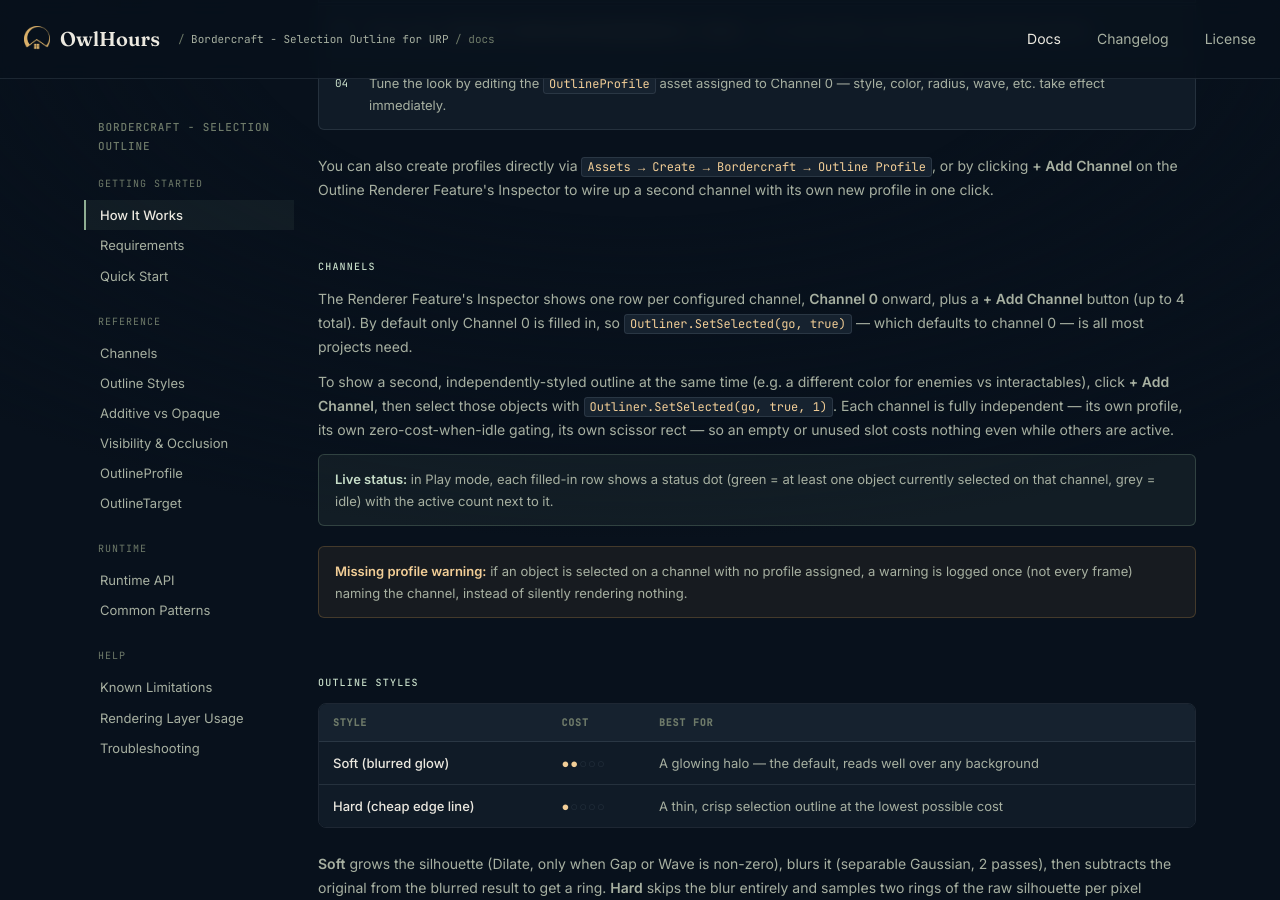
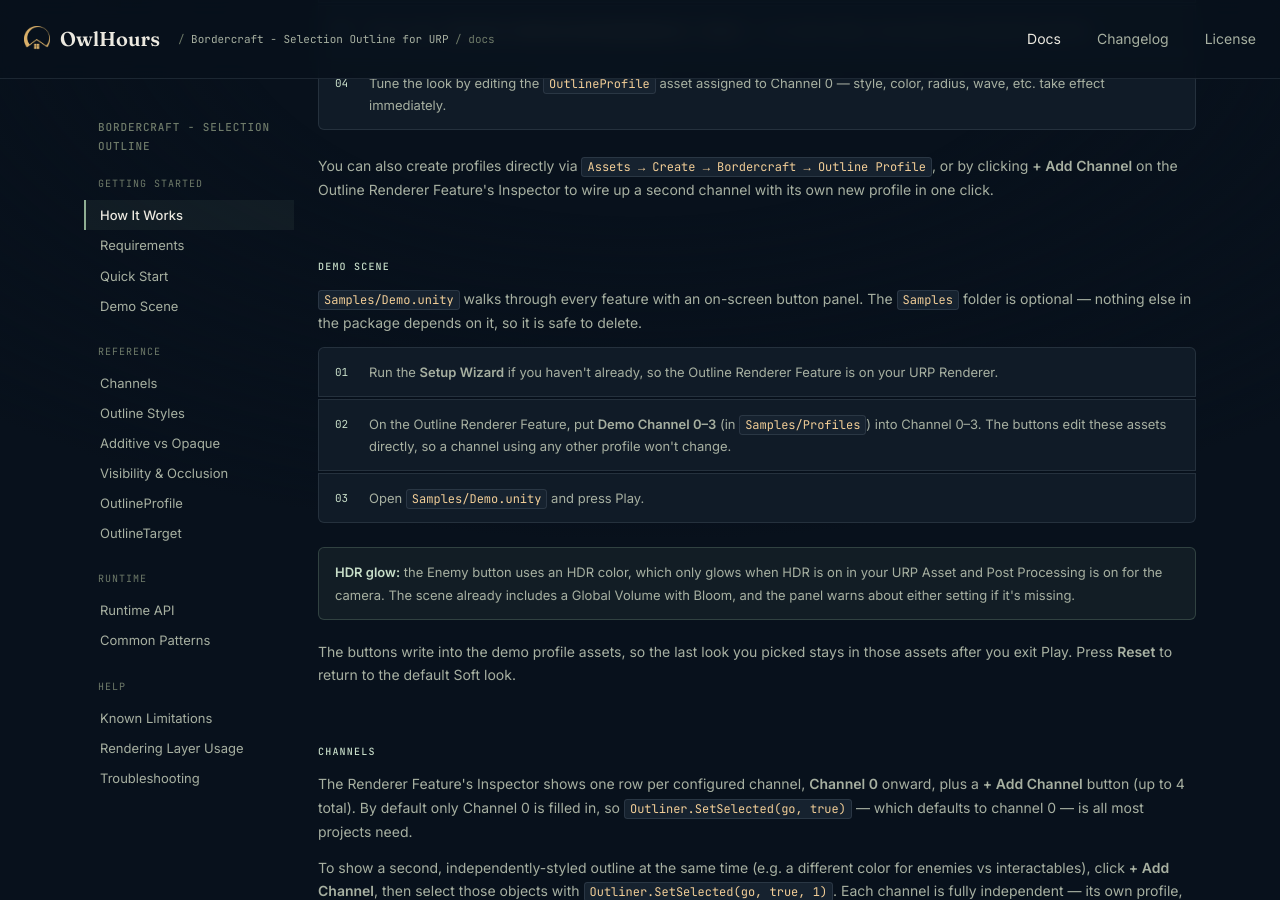
Before and after one commit to owlhoursspace/owlhourspace.github.io, a Jekyll site: the page tools/bordercraft-selection-outline-urp/docs/index.html, which Jekyll copies as it is, in a window 1280 px wide and 900 px high, scrolled down 1359 px. Built offline with Jekyll 4.4.1, drawn with Linux system fonts in a browser that asks for light colours; some of the changed text lies outside the part shown.

Commit message:
Document Bordercraft demo scene and runtime wave speed
Add a Demo Scene section with setup steps, correct the waveSpeed unit to radians per second, note it can change at runtime, and rewrite the Editor wave limitation to match what actually happens: it advances only while the view repaints.

Co-Authored-By: Claude Opus 5 <noreply@anthropic.com>

```diff
--- a/tools/bordercraft-selection-outline-urp/changelog/index.html
+++ b/tools/bordercraft-selection-outline-urp/changelog/index.html
@@ -279,7 +279,7 @@
         <div class="item-list">
           <div class="item"><strong>Additive or Opaque</strong> blending — a glowing highlight that lets the background show through, or a solid painted line that fully replaces it. See the docs for when to use which.</div>
           <div class="item"><strong>Gap</strong> — push the outline out from the object's edge instead of sitting flush against it.</div>
-          <div class="item"><strong>Wave</strong> — animate the outline's distance from the edge in a wave that travels around the object, with an optional stop-motion "stepped" mode instead of flowing smoothly.</div>
+          <div class="item"><strong>Wave</strong> — animate the outline's distance from the edge in a wave that travels around the object, with an optional stop-motion "stepped" mode instead of flowing smoothly. Wave speed can be changed while the game runs, so an outline can race like a heartbeat and settle back down smoothly.</div>
           <div class="item"><strong>Thickness Variation</strong> (Hard style) — make the line's own thickness vary unevenly around the outline instead of staying constant.</div>
           <div class="item"><strong>Visibility</strong> — show the outline through anything in front of the target (X-ray), let it be occluded normally, or show it <em>only</em> where something is covering the target, so it fades in as a character walks behind a wall and vanishes again in the clear.</div>
         </div>
@@ -301,6 +301,7 @@
         <div class="change-group-title">Included</div>
         <div class="item-list">
           <div class="item">A default outline profile ready to use out of the box — add the feature and it just works, no setup required.</div>
+          <div class="item">A <strong>demo scene</strong> with an on-screen button panel that walks through every style, shape, visibility mode and channel, plus a glowing enemy outline and a heartbeat that speeds up and slows down.</div>
         </div>
       </div>
     </div>
--- a/tools/bordercraft-selection-outline-urp/docs/index.html
+++ b/tools/bordercraft-selection-outline-urp/docs/index.html
@@ -266,6 +266,7 @@
       <a class="aside-link" href="#how-it-works">How It Works</a>
       <a class="aside-link" href="#requirements">Requirements</a>
       <a class="aside-link" href="#quick-start">Quick Start</a>
+      <a class="aside-link" href="#demo-scene">Demo Scene</a>
     </div>
     <div class="aside-section">
       <div class="aside-label">Reference</div>
@@ -329,6 +330,17 @@
       <div class="step"><span class="step-num">04</span><span>Tune the look by editing the <code>OutlineProfile</code> asset assigned to Channel 0 — style, color, radius, wave, etc. take effect immediately.</span></div>
     </div>
     <p>You can also create profiles directly via <code>Assets → Create → Bordercraft → Outline Profile</code>, or by clicking <strong>+ Add Channel</strong> on the Outline Renderer Feature's Inspector to wire up a second channel with its own new profile in one click.</p>
+
+    <!-- DEMO SCENE -->
+    <h2 id="demo-scene">Demo Scene</h2>
+    <p><code>Samples/Demo.unity</code> walks through every feature with an on-screen button panel. The <code>Samples</code> folder is optional — nothing else in the package depends on it, so it is safe to delete.</p>
+    <div class="steps">
+      <div class="step"><span class="step-num">01</span><span>Run the <strong>Setup Wizard</strong> if you haven't already, so the Outline Renderer Feature is on your URP Renderer.</span></div>
+      <div class="step"><span class="step-num">02</span><span>On the Outline Renderer Feature, put <strong>Demo Channel 0–3</strong> (in <code>Samples/Profiles</code>) into Channel 0–3. The buttons edit these assets directly, so a channel using any other profile won't change.</span></div>
+      <div class="step"><span class="step-num">03</span><span>Open <code>Samples/Demo.unity</code> and press Play.</span></div>
+    </div>
+    <div class="note"><strong>HDR glow:</strong> the Enemy button uses an HDR color, which only glows when HDR is on in your URP Asset and Post Processing is on for the camera. The scene already includes a Global Volume with Bloom, and the panel warns about either setting if it's missing.</div>
+    <p>The buttons write into the demo profile assets, so the last look you picked stays in those assets after you exit Play. Press <strong>Reset</strong> to return to the default Soft look.</p>
 
     <!-- CHANNELS -->
     <h2 id="channels">Channels</h2>
@@ -398,7 +410,7 @@
           <tr><td><code>gap</code></td><td>int</td><td>0–32</td><td>Pushes the outline out from the edge by this many texels instead of sitting flush against it (also 1080p-calibrated)</td></tr>
           <tr><td><code>waveAmplitude</code></td><td>float</td><td>0–16</td><td>Animates the outline's distance from the edge in a wave traveling around the object's screen-space center. 0 = static outline</td></tr>
           <tr><td><code>waveFrequency</code></td><td>float</td><td>0–16</td><td>How many wave bumps fit around the object's perimeter. <code>0</code> drops the position term entirely and the whole outline breathes in and out together instead. Whole numbers tile the perimeter exactly; a fractional value leaves a seam where the wave wraps — see Known Limitations</td></tr>
-          <tr><td><code>waveSpeed</code></td><td>float</td><td>—</td><td>How fast the wave travels around the perimeter, in cycles per second</td></tr>
+          <tr><td><code>waveSpeed</code></td><td>float</td><td>—</td><td>How fast the wave travels around the perimeter, in radians per second (about 6.28 is one full cycle per second). Safe to change at runtime — the wave speeds up or slows down smoothly</td></tr>
           <tr><td><code>waveUpdateRate</code></td><td>float</td><td>0–30</td><td>Quantizes the wave's motion into this many discrete steps per second instead of flowing continuously, for a stop-motion look. 0 = smooth</td></tr>
           <tr><td><code>thicknessVariation</code></td><td>float</td><td>0–16</td><td><strong>Hard style only.</strong> A second, phase-shifted perturbation on the outer edge only, so the line's thickness varies unevenly along the outline instead of staying constant. No effect in Soft style</td></tr>
           <tr><td><code>visibility</code></td><td>OutlineVisibility</td><td>—</td><td>Which parts of the target get outlined — <code>Always</code>, <code>WhereVisible</code> or <code>WhereHidden</code>. See Visibility &amp; Occlusion above</td></tr>
@@ -486,8 +498,8 @@
     <p>The wave's phase is the angle around a single screen-space centre, and that centre is the middle of the same union rect the scissor uses — so with two objects far apart on one channel it lands in the empty space between them rather than inside either. Seen from there each object spans only a narrow range of angles, so the sine barely changes across it and the wave stops travelling around the perimeter: the whole outline pulses in and out together instead, with the two objects at an arbitrary relative phase.</p>
     <p>It still animates and still looks deliberate, so this is a degraded effect rather than a broken one — but it is not the effect the parameter describes. A channel outlining one object at a time, which is the usual case and what the four channels exist to make easy, is unaffected. Leave Wave Amplitude at 0 on a channel that routinely holds several scattered targets.</p>
 
-    <h3>Wave animation freezes in the Editor outside Play mode</h3>
-    <p>The wave's motion is keyed off game time, which does not advance outside Play mode — a profile with Wave Amplitude set will render a single static frame of the wave in the Editor until you press Play, rather than animating.</p>
+    <h3>Wave animation only advances in the Editor while the view repaints</h3>
+    <p>Outside Play mode Unity only redraws a view when something happens in it, so a profile with Wave Amplitude set moves while you move the mouse over the Game view and holds still when you stop. In Play mode it animates continuously.</p>
 
     <h3>2D Renderer not supported</h3>
     <p>The render pass assumes the standard 3D forward/deferred pipeline (mesh silhouette draws, camera depth access for occlusion mode) and has not been tested against URP's 2D Renderer.</p>
@@ -504,7 +516,7 @@
     <div class="item-list">
       <div class="item">Confirm the Outline Renderer Feature is added and enabled on the active URP Renderer asset (use the Setup Wizard to check — <code>Tools → Bordercraft → Setup Wizard</code>).</div>
       <div class="item">Confirm a Profile is assigned to the channel you're selecting on — check the Console for a "no Profile is assigned to that channel" warning.</div>
-      <div class="item">If using a Wave setting, remember it won't animate outside Play mode (see Known Limitations).</div>
+      <div class="item">If using a Wave setting outside Play mode, it only moves while the view repaints (see Known Limitations).</div>
     </div>
 
     <h4>The outline is see-through even with a solid color</h4>
```
